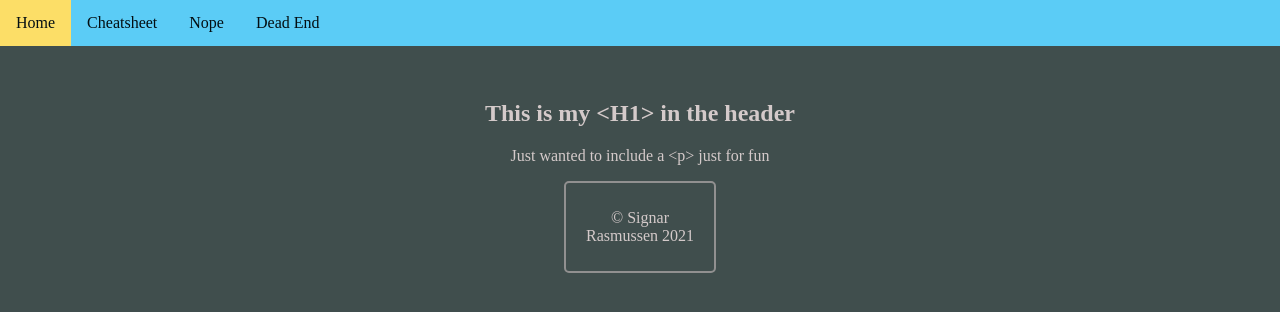
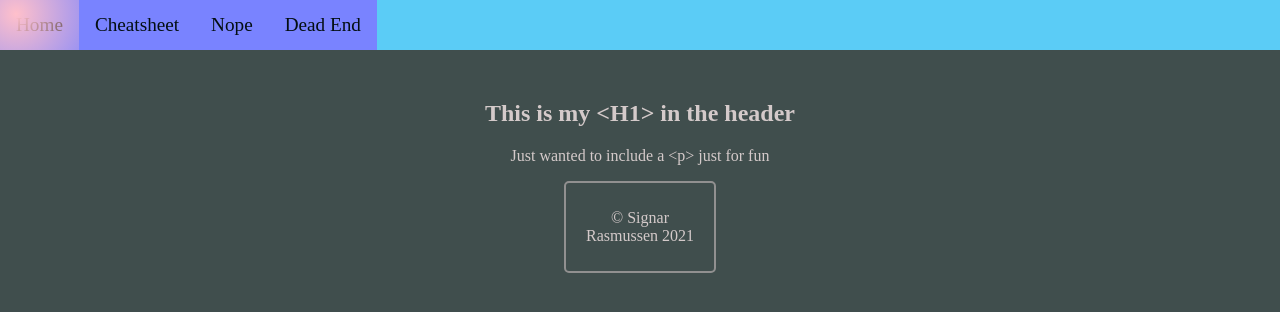
Before and after one commit to TheRealZekre/signar.dk, a plain HTML site: page index.html in a window 1280 px wide. Drawn offline with Linux system fonts and the light colour scheme.

Commit message:
javascript added

```diff
--- /dev/null
+++ b/Javascript/script.js
@@ -0,0 +1,8 @@
+let btn = document.querySelector('.mouse-cursor-gradient-tracking');
+btn.addEventListener('mousemove', e => {
+let rect = e.target.getBoundingClientRect();
+let x = e.clientX - rect.left;
+let y = e.clientY - rect.top;
+btn.style.setProperty('--x', x + 'px');
+btn.style.setProperty('--y', y + 'px');
+});
--- a/Styles/styles.css
+++ b/Styles/styles.css
@@ -21,7 +21,76 @@ body {
     margin-top: 100px;
     color: rgb(212, 202, 202);
 }
+/* Navigation */
 
+#nav {
+    position: fixed;
+    /* Set the navbar to fixed position */
+    top: 0;
+    /* Position the navbar at the top of the page */
+    width: 100%;
+    /* Full width */
+}
+
+ul {
+    list-style-type: none;
+    margin: 0;
+    padding: 0;
+    overflow: hidden;
+    /*The overflow property controls what happens
+  to content that is too big to fit into an area.*/
+    background-color: #5bccf6;
+}
+
+li {
+    float: left;
+}
+
+li a {
+    display: block;
+    padding: 14px 16px;
+    color: #030e12;
+    text-decoration: none;
+    text-align: center;
+}
+
+/*
+a:hover {
+    background-color: #fcde67;
+}
+*/
+a {
+    position: relative;
+    background: #7983ff;
+    padding: 0.5rem 1rem;
+    font-size: 1.2rem;
+    border: none;
+    color: white;
+    cursor: pointer;
+    outline: none;
+    overflow: hidden;
+  }
+
+  a {
+    position: relative;
+  }
+
+  a:before {
+    --size: 0;
+    content: '';
+    position: absolute;
+    left: var(--x);
+    top: var(--y);
+    width: var(--size);
+    height: var(--size);
+    background: radial-gradient(circle closest-side, pink, transparent);
+    transform: translate(-50%, -50%);
+    transition: width 0.2s ease, height 0.2s ease;
+  }
+
+  a:hover:before {
+    --size: 200px;
+  }
 
 /* Table */
 
@@ -74,43 +143,6 @@ body {
 }
 
 
-/* Navigation */
-
-#nav {
-    position: fixed;
-    /* Set the navbar to fixed position */
-    top: 0;
-    /* Position the navbar at the top of the page */
-    width: 100%;
-    /* Full width */
-}
-
-ul {
-    list-style-type: none;
-    margin: 0;
-    padding: 0;
-    overflow: hidden;
-    /*The overflow property controls what happens
-  to content that is too big to fit into an area.*/
-    background-color: #5bccf6;
-}
-
-li {
-    float: left;
-}
-
-li a {
-    display: block;
-    padding: 14px 16px;
-    color: #030e12;
-    text-decoration: none;
-    text-align: center;
-}
-
-a:hover {
-    background-color: #fcde67;
-}
-
 
 /* Footer */
 
--- a/index.html
+++ b/index.html
@@ -6,6 +6,7 @@
     <meta charset="utf-8">
     <title>My site</title>
     <link href="./Styles/styles.css" rel="stylesheet">
+    <script type="text/javascript" src="./Javascript/script.js"></script>
 </head>
 <!--Body-->
 
@@ -31,6 +32,9 @@
     <footer class="footer">
         <p>&copy Signar Rasmussen 2021</p>
     </footer>
+
+
 </body>
 
+
 </html>
```
Also changed, not shown: cheatsheet.html (+1 -0 lines).
